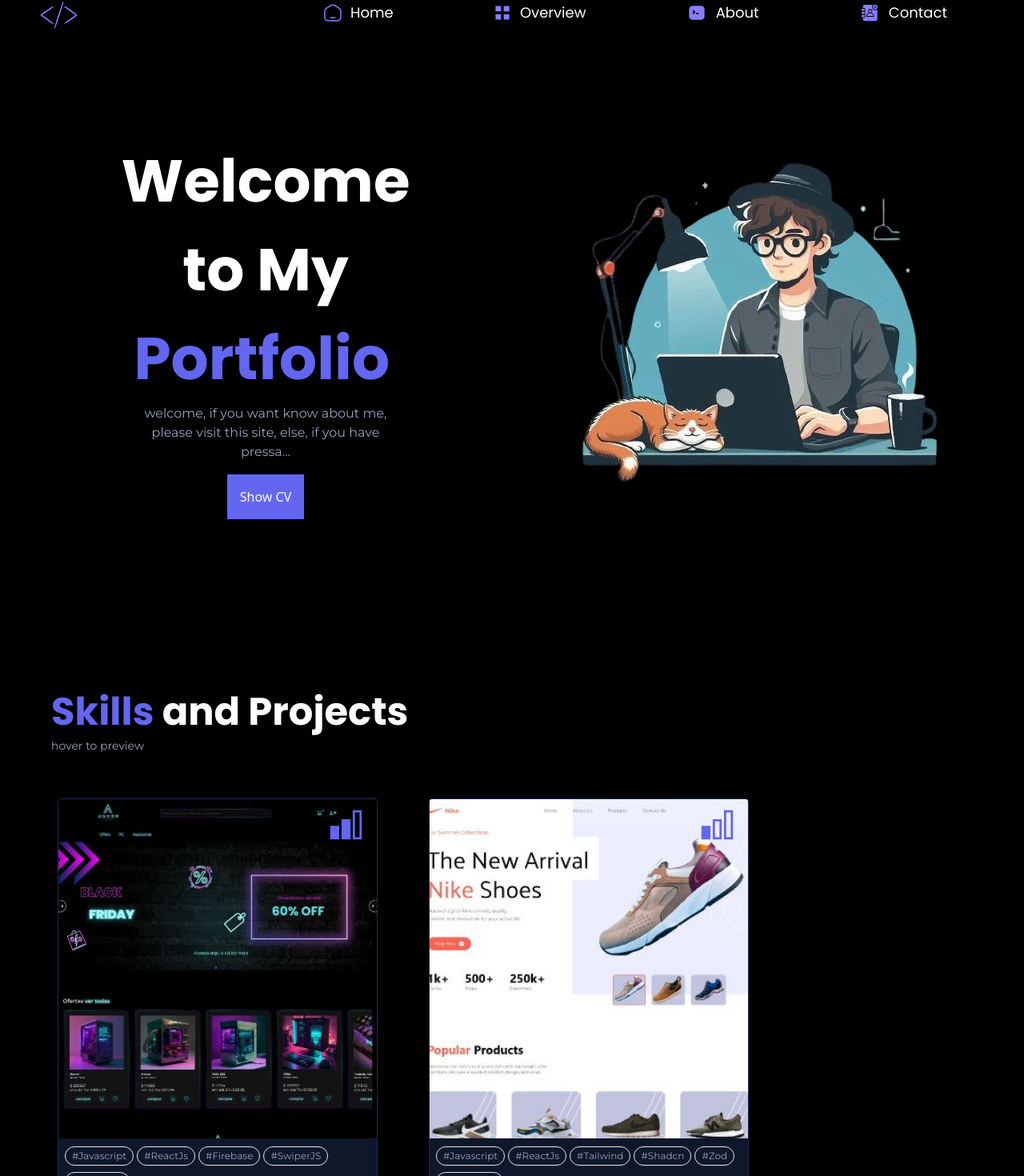
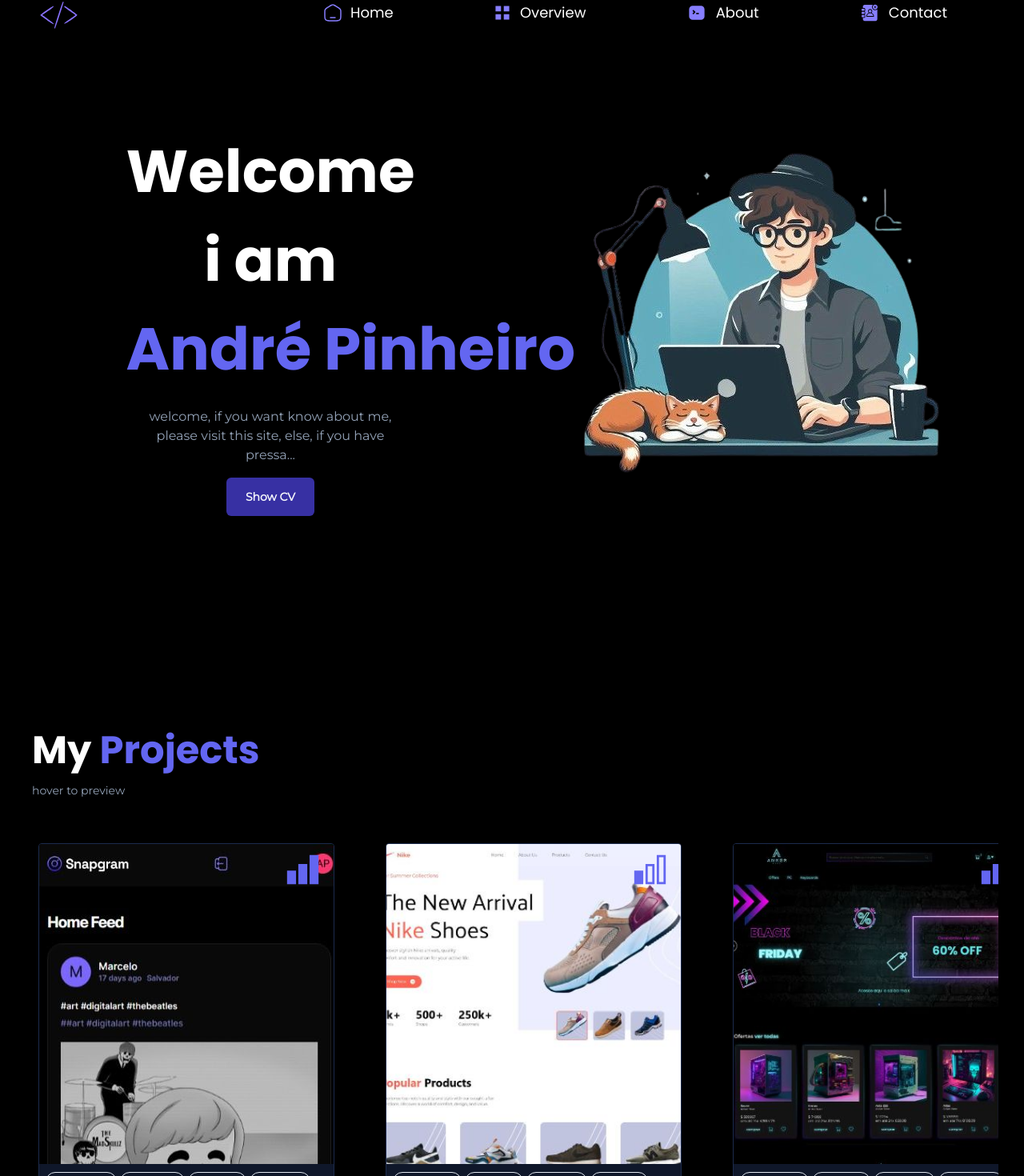
Before and after one commit to DecoXD/personal_portfolio, a React (Vite) app: page / in a window 1280 px wide. Shown: the part 42-1512 px from the top of the page at 80% size. Built offline with nearby package versions, Linux system fonts and the light colour scheme.

Commit message:
almost finish

```diff
--- a/src/App.jsx
+++ b/src/App.jsx
@@ -1,4 +1,7 @@
+
+
 import Header from "./components/header/Header"
+import FadeInSection from "./components/shared/FadeInSection"
 import { About, Footer, Hero, Overview } from "./sections"
 
 
@@ -6,24 +9,27 @@ function App() {
 
 
   return (
-    <main className="relative">
+    <main className="relative bg-black min-h-screen overflow-hidden">
 
-      <Header/>
+      <Header />
 
-      <section  className=" lg:px-8 sm:pl-[250px] px-4 max-w-[1440px] bg-black hero-size flex items-center ">
+
+      <FadeInSection className={ ` lg:px-8 sm:pl-[250px]  px-4 max-w-[1440px] bg-black hero-size flex items-center`} animate = {'animate-fade-in'} >
         <Hero/>
-      </section>
+      </FadeInSection>
 
-      <section  className="lg:px-8 sm:pl-[250px]  px-4 max-w-[1440px] bg-black  ">
+
+      <FadeInSection  className="lg:px-8 sm:pl-[250px]  px-4 max-w-[1440px] bg-black"  animate = {'animate-fade-in-right'}>
         <Overview/>
-      </section>
+      </FadeInSection>
 
-      <section  className="lg:px-8 sm:pl-[250px]  px-4 max-w-[1440px] bg-black  ">
+
+      <FadeInSection  className="lg:px-8 sm:pl-[250px]  px-4 max-w-[1440px] bg-black " animate = {'animate-fade-in'}>
         <About/>
-      </section>
-      <section  className="lg:px-8 sm:pl-[250px] max-sm:pb-[250px] px-4 max-w-[1440px] bg-black  ">
-        <Footer/>
-      </section>
+      </FadeInSection>
+
+      <Footer/>
+
 
 
     </main>
--- a/src/assets/images/index.js
+++ b/src/assets/images/index.js
@@ -1,6 +1,7 @@
 import logo from './logoDark.svg'
 import anker  from './anker.png'
 import nike from './nike.png'
+import snapgram from './snapgram.jpeg'
 import myImage from './eu.png'
 import aboutImage from './about-image.png'
 
@@ -9,5 +10,6 @@ export {
   myImage,
   anker,
   nike,
-  aboutImage
+  aboutImage,
+  snapgram
 }
--- a/src/components/header/LeftBar.jsx
+++ b/src/components/header/LeftBar.jsx
@@ -7,7 +7,7 @@ const LeftBar = () => {
 
 
   return (
-    <section className=" lg:hidden hidden   sm:flex fixed
+    <section className=" lg:hidden hidden fixed  sm:flex  z-10
      py-12 flex-col gap-28 min-w-[200px] sm:min-h-screen bg-black text-white">
 
       <div className="px-6">
--- /dev/null
+++ b/src/components/shared/FadeInSection.jsx
@@ -0,0 +1,21 @@
+import { useEffect, useRef, useState } from "react"
+/*eslint-disable */
+
+const FadeInSection = (props) => {
+  const [isVisible, setIsVisible] = useState(false)
+
+  const domRef = useRef()
+
+  useEffect(() => {
+    const observer = new IntersectionObserver((entries) => {
+      entries.forEach((entry) => setIsVisible(entry.isIntersecting));
+    });
+    observer.observe(domRef.current);
+    return () => observer.unobserve(domRef.current);
+  }, []);
+  return (
+    <section ref={domRef} className={`${props.className} ${isVisible? props.animate : 'animate-fade-out '} ` }>{props.children}</section>
+  )
+}
+
+export default FadeInSection
--- a/src/components/shared/SkillCard.jsx
+++ b/src/components/shared/ProjectCard.jsx
@@ -2,7 +2,7 @@
 
 import { Button } from "../ui/button"
 
-const SkillCard = ({
+const ProjectCard = ({
   name,
   href,
   img,
@@ -32,4 +32,4 @@ const SkillCard = ({
   )
 }
 
-export default SkillCard
+export default ProjectCard
--- a/src/constants/index.js
+++ b/src/constants/index.js
@@ -1,5 +1,5 @@
 import { home,overview,about,contact,easy,itermediate, advanced, epic, instagram, linkedin, github, whatsapp } from "../assets/icons";
-import { anker,nike } from "../assets/images";
+import { anker,nike, snapgram } from "../assets/images";
 
 
 
@@ -47,7 +47,7 @@ export const contacts = [
   },
   {
     icon:whatsapp,
-    href:'https://github.com/decoXD',
+    href:'71996076480',
     label:'whatsapp'
   },
 
@@ -55,6 +55,22 @@ export const contacts = [
 
 
 export const projects = [
+  {
+    name:'Social Media',
+    href:'https://ss-social.vercel.app/',
+    img:snapgram,
+    dificulty:'epic',
+    icon:epic,
+    tags:["Typescript",'Appwrite','ReactJs','Tailwind',"Shadcn","Zod",'front-end' ]
+  },
+  {
+    name:'Nike website',
+    href:'https://nike-front.vercel.app/',
+    img:nike,
+    dificulty:'itermediate',
+    icon:itermediate,
+    tags:["Javascript",'ReactJs','Tailwind',"Shadcn","Zod",'front-end' ]
+  },
   {
     name:'Anker Near',
     href:'https://decoxd.github.io/ankernear/',
@@ -64,12 +80,13 @@ export const projects = [
     tags:["Javascript",'ReactJs','Firebase','SwiperJS','full-stack']
 
   },
-  {
-    name:'Nike website',
-    href:'https://nike-front.vercel.app/',
-    img:nike,
-    dificulty:'itermediate',
-    icon:itermediate,
-    tags:["Javascript",'ReactJs','Tailwind',"Shadcn","Zod",'front-end' ]
-  }
+
+
+
 ]
+
+
+export const programmingSkills = [
+  'JavaScript','NodeJS','TypeScript','ReactJS','Tailwind',"Styled Components",'Testes',"PHP","Python",
+  "Data Structures","MySQL","PostgreSQL","MongoDB","Firebase","Appwrite","SOLID","Design Patterns","Cloud Computing"
+]
--- a/src/index.css
+++ b/src/index.css
@@ -69,6 +69,51 @@
   }
 }
 
+@layer utilities{
+  .custom-scrollbar::-webkit-scrollbar {
+    width: 3px;
+    height: 3px;
+    border-radius: 2px;
+  }
+
+  .custom-scrollbar::-webkit-scrollbar-track {
+    background: #09090a;
+  }
+
+  .custom-scrollbar::-webkit-scrollbar-thumb {
+    background: #5c5c7b;
+    border-radius: 50px;
+  }
+
+  .custom-scrollbar::-webkit-scrollbar-thumb:hover {
+    background: #7878a3;
+  }
+
+  .common-section {
+    @apply lg:px-8 sm:pl-[250px] px-4 max-w-[1440px] bg-black;
+  }
+
+
+
+  .delay-1500{
+    animation-delay: 1300ms;
+  }
+
+  .fade-effect-500{
+    @apply opacity-0 animate-fade-in-up delay-500
+  }
+  .fade-effect-700{
+    @apply opacity-0 animate-fade-in-up delay-700
+  }
+  .fade-effect-1000{
+    @apply opacity-0 animate-fade-in-up delay-1000
+  }
+  .fade-effect-1500{
+    @apply opacity-0 animate-fade-in-up delay-1500
+  }
+
+
+}
 
 @layer components{
 
--- a/src/sections/Footer.jsx
+++ b/src/sections/Footer.jsx
@@ -2,7 +2,9 @@
 
 const Footer = () => {
   return (
-    <div>Footer</div>
+    <footer className="text-slate-400 font-montserrat p-2 lg:text-center max-sm:text-center text-[10px] font-bold ">
+      <p>&copy;2024</p>
+     </footer>
   )
 }
 
--- a/src/sections/Hero.jsx
+++ b/src/sections/Hero.jsx
@@ -1,26 +1,28 @@
 import { myImage } from "@/assets/images"
+import { Button } from "@/components/ui/button"
 
 
 
 const Hero = () => {
   return (
-    <section id="home" className="max-container lg:pt-2   flex lg:flex-row flex-col-reverse gap-4 w-full ">
+    <section id="home"  className="max-container lg:pt-2 animate-fade-in pb-4 pl-2 flex lg:flex-row flex-col-reverse gap-4 w-full ">
 
-      <div className="text-white relative  flex flex-col gap-4 items-center  text-center  flex-1">
+      <div className="text-white relative  flex flex-col gap-4 lg:items-center  lg:text-center  flex-1">
 
         <h1 className="font-poppins text-6xl lg:text-[74px] leading-normal  font-bold  ">
-          Welcome <br /> to My
-         <div className=" relative flex items-start px-4 pb-8">
-          <span className="text-indigo-500 absolute animate-bounce2  "> Portfolio</span>
+          <span className="fade-effect-500">Welcome<br /> i am</span>
+         <div className=" relative flex items-start  lg:mb-12">
+          <span className="text-indigo-500 fade-effect-500 lg:absolute pr-4 lg:whitespace-nowrap lg:bg-black ">André Pinheiro</span>
          </div>
         </h1>
 
-        <p className="font-montserrat max-w-[350px] text-center text-slate-400 mt-16">
+        <p className="font-montserrat max-w-[350px] fade-effect-1000 lg:text-center  fade-effect-500 text-slate-400 lg:mt-16">
           welcome, if you want know about me, please visit this site, else, if you have pressa... </p>
-        <button className="bg-indigo-500 p-4 ">Show CV</button>
+        <Button className='p-6 fade-effect-1500 max-w-44 bg-indigo-800 font-montserrat font-bold'>Show CV</Button>
+
       </div>
-      <div className="text-white  flex-1 object-contain">
-        <img src={myImage} alt="cartoon image" className=" m-auto"  />
+      <div className="text-white  flex-1 object-contain overflow-hidden">
+        <img src={myImage} alt="cartoon image" className=" lg:m-auto animate-slide-in"  />
       </div>
     </section>
   )
--- a/src/sections/Overview.jsx
+++ b/src/sections/Overview.jsx
@@ -1,27 +1,37 @@
 
-import SkillCard from "@/components/shared/SkillCard"
+import ProjectCard from "@/components/shared/ProjectCard"
 import { Carousel,CarouselContent} from "@/components/ui/carousel"
-import { projects } from "@/constants"
+import { programmingSkills, projects } from "@/constants"
 
 
 const Overview = () => {
   return (
-    <section id="overview" className="max-container text-white py-32  pl-2 md:pl-8 ">
-      <h2 className="text-5xl md:text-5xl font-poppins font-bold"><span className="text-indigo-500">Skills </span> and Projects</h2>
-      <p className="mt-2 text-sm color font-montserrat text-slate-400">hover to preview</p>
-
-      <div className="pt-12   ">
-
-      <Carousel >
+    <section id="overview" className="max-container text-white py-32  pl-2  ">
+      <div className="mt-12">
+        <h2 className="text-5xl md:text-5xl font-poppins font-bold">My <span className="text-indigo-500"> Projects</span> </h2>
+        <p className="mt-4 text-sm color font-montserrat text-slate-400">hover to preview</p>
+        <Carousel className="mt-12" >
           <CarouselContent className="px-4 sm:px-6 py-2 sm:gap-16 gap-8" >
             {projects.map((project) =>{
               return (
-              <SkillCard key={project.name} {...project}/>
+                <ProjectCard key={`${project.name}#${project.dificulty}`} {...project}/>
                 )
             })}
           </CarouselContent>
         </Carousel>
       </div>
+
+      <div className="mt-12 text-4xl font-poppins font-bold">
+        <h4>Main <span className="text-indigo-500">Skills</span></h4>
+        <div className="mt-6 border-[1px]  py-6 px-4 rounded-xl gap-2  flex flex-wrap items-start">
+          {
+            programmingSkills.map((item) =>(
+              <span className=" text-sm border-[1px] text-[10px] rounded-xl px-1 py-[2px]" key={`${item}#`}><span className="text-indigo-500"># </span>{item}</span>
+            ))
+          }
+        </div>
+     </div>
+
     </section>
   )
 }
--- a/tailwind.config.js
+++ b/tailwind.config.js
@@ -1,3 +1,4 @@
+/*eslint-disable */
 /** @type {import('tailwindcss').Config} */
 module.exports = {
   darkMode: ["class"],
@@ -62,6 +63,57 @@ module.exports = {
         sm: "calc(var(--radius) - 4px)",
       },
       keyframes: {
+        "fade-in":{
+           from:{
+            opacity:'0',
+            zIndex:'-1',
+            transform: 'translateX(150px)',
+            transform: 'translateX(150px)',},
+           to:{
+            opacity:'1',
+            zIndex:'-1',
+            transform: 'translateX(0px)',
+            transform:' translateX(0px) '
+          },
+        },
+
+        "fade-in-right":{
+           from:{
+            opacity:'0',
+            zIndex:'-1',
+            transform: 'translateX(-150px)',
+            },
+           to:{
+            opacity:'1',
+            zIndex:'-1',
+            transform: 'translateX(0px)',
+
+          },
+        },
+        "fade-in-up":{
+           from:{
+            opacity:'0',
+
+            transform: 'translateY(150px)',
+            },
+           to:{
+            opacity:'1',
+
+            transform: 'translateY(0px)',
+
+          },
+        },
+        "fade-out":{
+          from:{
+           opacity:'1',
+
+          },
+          to:{
+           opacity:'0',
+
+         },
+       },
+
         "accordion-down": {
           from: { height: "0" },
           to: { height: "var(--radix-accordion-content-height)" },
@@ -74,6 +126,12 @@ module.exports = {
       animation: {
         "accordion-down": "accordion-down 0.2s ease-out",
         "accordion-up": "accordion-up 0.2s ease-out",
+        "fade-in":'fade-in .4s linear ',
+        "fade-in-right":'fade-in-right .4s linear ',
+        "fade-in-up":'fade-in-up .5s linear forwards',
+        "fade-out":'fade-out .5s linear',
+
+
       },
     },
   },
```
Also changed, not shown: src/sections/About.jsx (+5 -2 lines), src/assets/images/snapgram.jpeg (added). Lines whose indentation alone changed are shown as unchanged.
